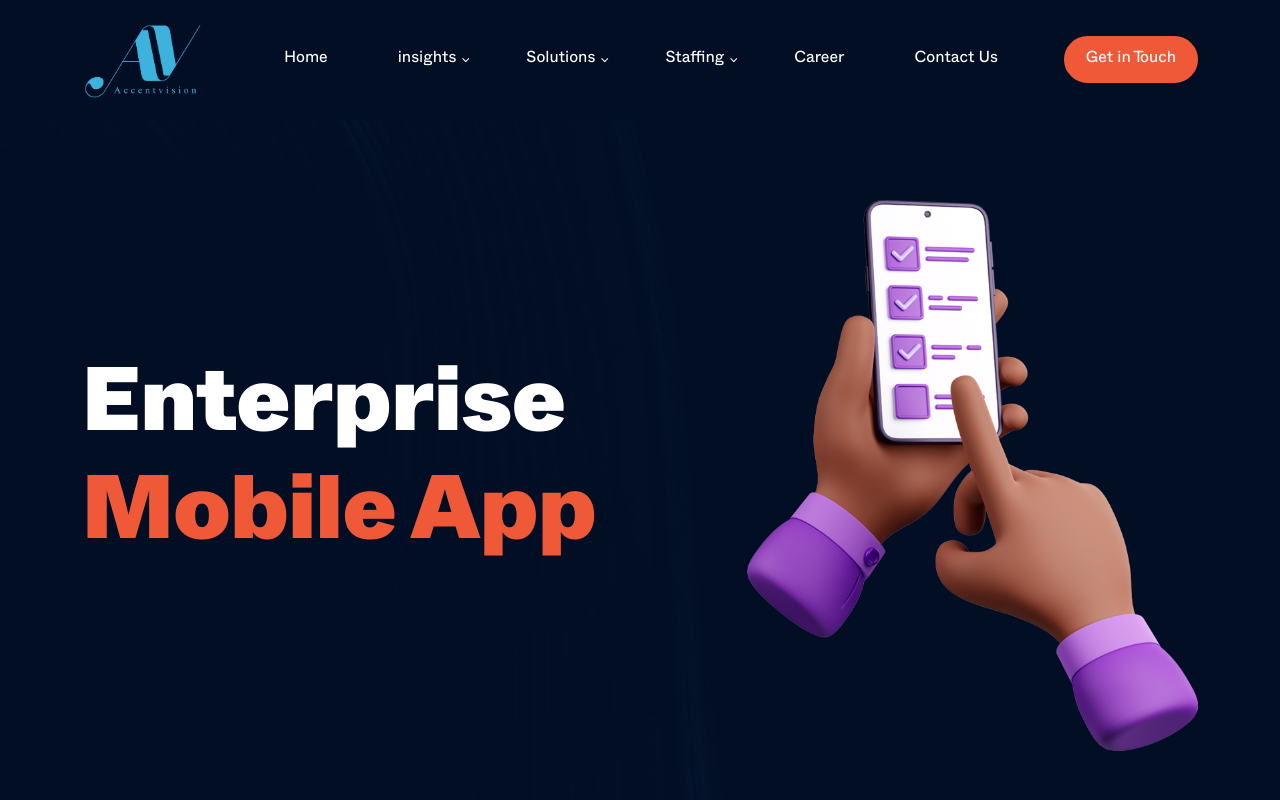
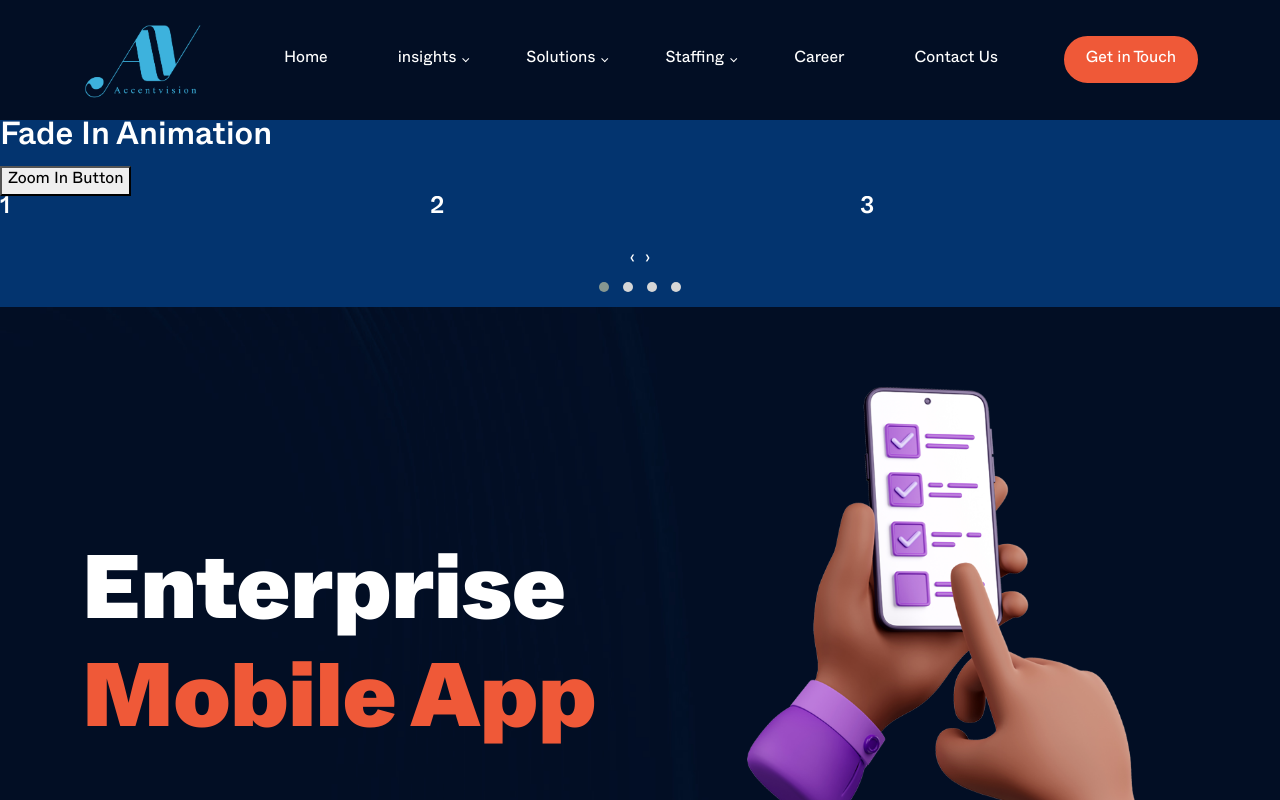
Before and after one commit to shah-priyansh/accentvision, a React (Create React App) app: page / in a window 1280 px wide. Shown: the top 800 px of the page. Built offline with nearby package versions, Linux system fonts and the light colour scheme.

Commit message:
- Add owl carousel - Add animation css and wow js

```diff
--- a/package.json
+++ b/package.json
@@ -6,6 +6,7 @@
     "@testing-library/jest-dom": "^5.17.0",
     "@testing-library/react": "^13.4.0",
     "@testing-library/user-event": "^13.5.0",
+    "animate.css": "^4.1.1",
     "bootstrap": "^5.3.3",
     "jquery": "^3.7.1",
     "react": "^18.3.1",
@@ -14,7 +15,8 @@
     "react-owl-carousel": "^2.3.3",
     "react-router-dom": "^6.28.0",
     "react-scripts": "5.0.1",
-    "web-vitals": "^2.1.4"
+    "web-vitals": "^2.1.4",
+    "wowjs": "^1.1.3"
   },
   "scripts": {
     "start": "react-scripts start",
--- a/public/index.html
+++ b/public/index.html
@@ -16,6 +16,12 @@
     -->
     <link rel="manifest" href="%PUBLIC_URL%/manifest.json" />
     <link rel="stylesheet" href="/assets/fonts/stylesheet.css" />
+    <link
+      rel="stylesheet"
+      href="https://cdnjs.cloudflare.com/ajax/libs/animate.css/4.1.1/animate.min.css"
+    />
+    <script src="https://cdnjs.cloudflare.com/ajax/libs/wow/1.1.2/wow.min.js"></script>
+
     <!--
       Notice the use of %PUBLIC_URL% in the tags above.
       It will be replaced with the URL of the `public` folder during the build.
@@ -41,4 +47,30 @@
       To create a production bundle, use `npm run build` or `yarn build`.
     -->
   </body>
+  <script src="https://code.jquery.com/jquery-3.2.1.slim.min.js"></script>
+
+  <script>
+    $(function () {
+      // Owl Carousel
+      var owl = $(".progress-carousel");
+      owl.owlCarousel({
+        items: 3,
+        stagePadding: 0,
+        margin: 20,
+        loop: false,
+        nav: false,
+        responsive: {
+          0: {
+            items: 1,
+          },
+          600: {
+            items: 2,
+          },
+          1000: {
+            items: 3,
+          },
+        },
+      });
+    });
+  </script>
 </html>
--- a/src/App.js
+++ b/src/App.js
@@ -1,5 +1,5 @@
 // src/App.js
-import React from "react";
+import React, { useEffect } from "react";
 import { BrowserRouter as Router, Route, Routes } from "react-router-dom";
 import Header from "./components/Header";
 import Footer from "./components/Footer";
@@ -20,24 +20,100 @@ import Automation from "./pages/Automation";
 import CloudServices from "./pages/CloudServices";
 import OnshoreStaffing from "./pages/OnshoreStaffing";
 import OffshoreStaffing from "./pages/OffshoreStaffing";
-
+import OwlCarousel from "react-owl-carousel";
+import WOW from "wowjs";
+import "animate.css";
 function App() {
+  useEffect(() => {
+    new WOW.WOW({
+      live: false,
+    }).init();
+  }, []);
   return (
     <Router>
       <div className="page-content-div">
         <Header />
+        <div
+          className={`wow animate__animated animate__fadeIn`}
+          data-wow-delay={"0.5s"}
+          data-wow-duration={"1s"}
+          data-wow-offset={"50"}
+        >
+          <h2>Fade In Animation</h2>
+        </div>
+        <div
+          className={`wow animate__animated animate__zoomIn`}
+          data-wow-delay={"0.2s"}
+          data-wow-duration={"1.2s"}
+          data-wow-offset={"30"}
+        >
+          <button>Zoom In Button</button>
+        </div>
+        <OwlCarousel className="owl-theme" loop margin={10} nav>
+          <div class="item">
+            <h4>1</h4>
+          </div>
+          <div class="item">
+            <h4>2</h4>
+          </div>
+          <div class="item">
+            <h4>3</h4>
+          </div>
+          <div class="item">
+            <h4>4</h4>
+          </div>
+          <div class="item">
+            <h4>5</h4>
+          </div>
+          <div class="item">
+            <h4>6</h4>
+          </div>
+          <div class="item">
+            <h4>7</h4>
+          </div>
+          <div class="item">
+            <h4>8</h4>
+          </div>
+          <div class="item">
+            <h4>9</h4>
+          </div>
+          <div class="item">
+            <h4>10</h4>
+          </div>
+          <div class="item">
+            <h4>11</h4>
+          </div>
+          <div class="item">
+            <h4>12</h4>
+          </div>
+        </OwlCarousel>
         <div className="flex-grow-1">
           <Routes>
             <Route path="/" element={<Home />} />
             <Route path="/about" element={<About />} />
             <Route path="/contact" element={<Contact />} />
-            <Route path="/quality-and-strategy" element={<QualityAndStrategy />} />
+            <Route
+              path="/quality-and-strategy"
+              element={<QualityAndStrategy />}
+            />
             <Route path="/academy" element={<Academy />} />
-            <Route path="/artificial-intelligence-services" element={<ArtificialIntelligenceServices />} />
-            <Route path="/pos-and-ecom" element={<PointofSalesandECommerce />} />
-            <Route path="/sales-force-solutions" element={<SalesforceIntegrationCustomization />} />
+            <Route
+              path="/artificial-intelligence-services"
+              element={<ArtificialIntelligenceServices />}
+            />
+            <Route
+              path="/pos-and-ecom"
+              element={<PointofSalesandECommerce />}
+            />
+            <Route
+              path="/sales-force-solutions"
+              element={<SalesforceIntegrationCustomization />}
+            />
             <Route path="/erp" element={<Erp />} />
-            <Route path="/andriod-app-development" element={<AndroidAppDevelopment />} />
+            <Route
+              path="/andriod-app-development"
+              element={<AndroidAppDevelopment />}
+            />
             <Route path="/iosDev" element={<IOSDevelopment />} />
             <Route path="/data-analytics" element={<DataAnalytics />} />
             <Route path="/productization" element={<Productization />} />
--- a/src/index.js
+++ b/src/index.js
@@ -2,12 +2,11 @@ import React from "react";
 import ReactDOM from "react-dom/client";
 import reportWebVitals from "./reportWebVitals";
 import "bootstrap/dist/css/bootstrap.min.css";
-import App from "./App";
-import "./index.css";
-import "bootstrap/dist/css/bootstrap.min.css";
 import "owl.carousel/dist/assets/owl.carousel.css";
 import "owl.carousel/dist/assets/owl.theme.default.css";
 import "https://cdn.jsdelivr.net/npm/bootstrap@5.3.3/dist/js/bootstrap.bundle.min.js";
+import "./index.css";
+import App from "./App";
 
 const root = ReactDOM.createRoot(document.getElementById("root"));
 root.render(
```
Also changed, not shown: 1 other file (tests, documents, lock files or other folders).
